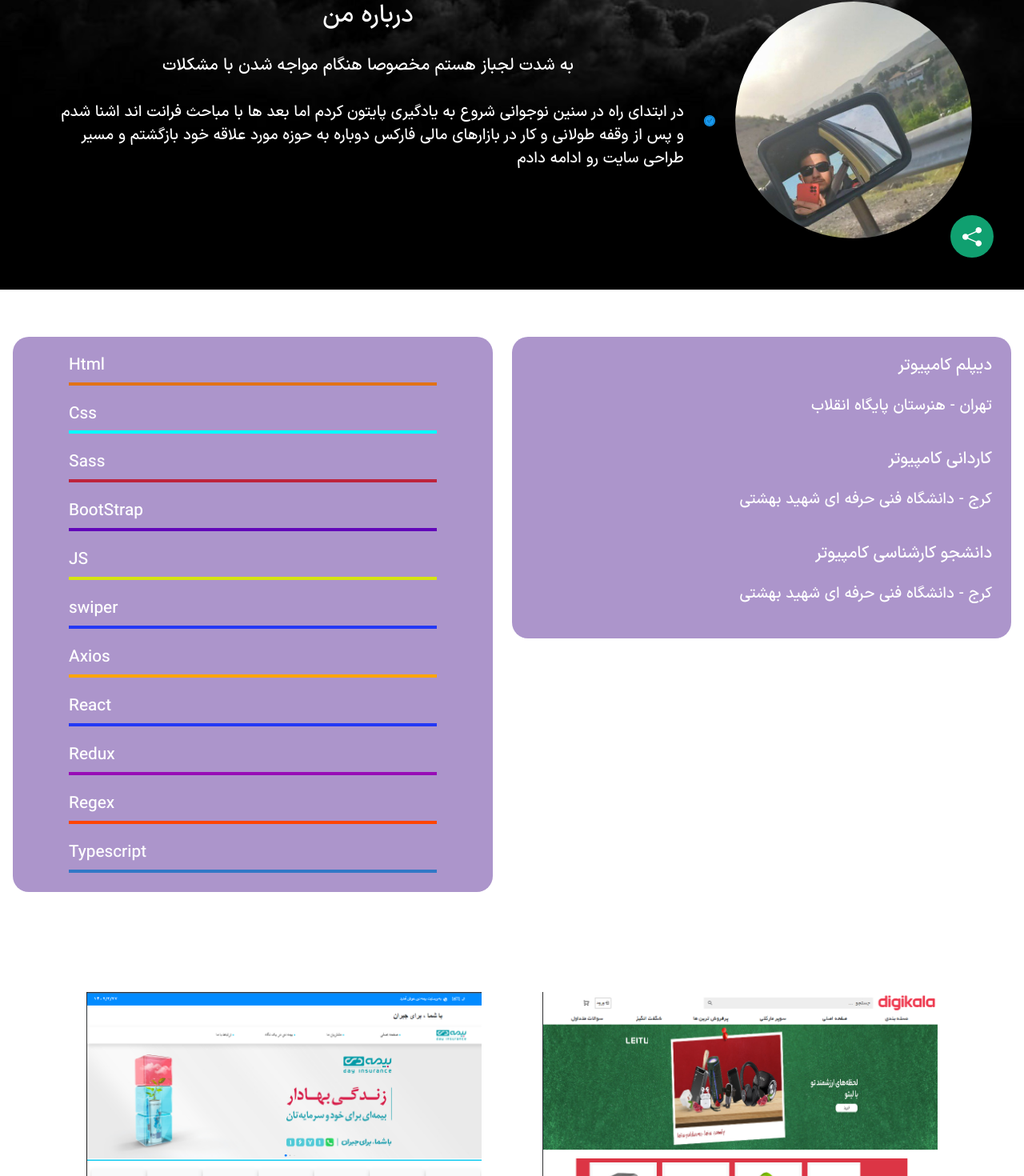
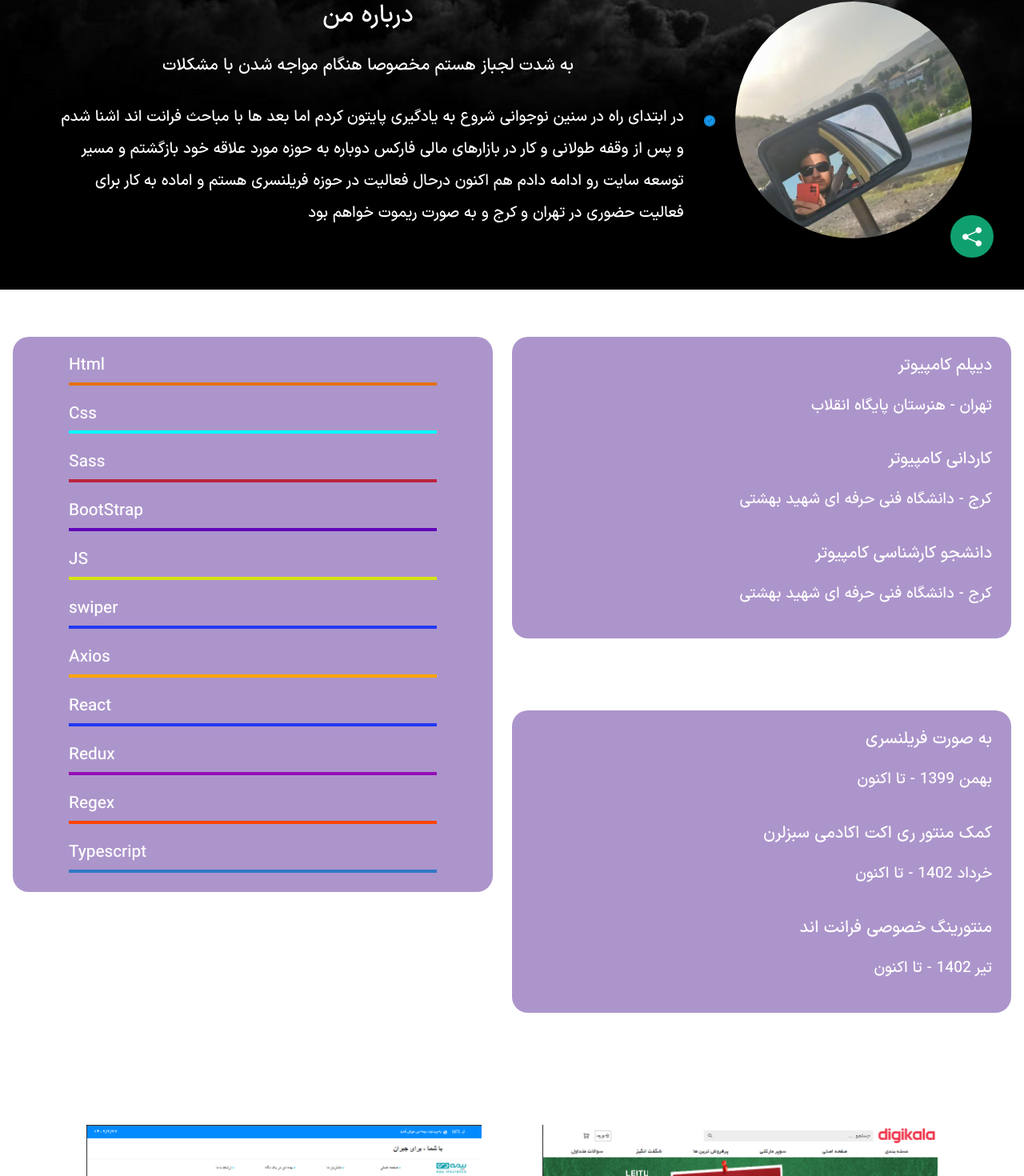
Before and after one commit to mohammadEbrahimzadeh/myResume, a React (Create React App) app: page /#/ in a window 1280 px wide. Shown: the part 438-1908 px from the top of the page at 80% size. Built offline with nearby package versions, Linux system fonts and the light colour scheme.

Commit message:
update aboutme

```diff
--- a/src/Components/AboutMe/AboutMe.jsx
+++ b/src/Components/AboutMe/AboutMe.jsx
@@ -9,11 +9,12 @@ export default function AboutMe() {
         <h3 className="text-center">
           به شدت لجباز هستم مخصوصا هنگام مواجه شدن با مشکلات
         </h3>{" "}
-        <p className="text-sm-end m-0 p-0 text-center">
+        <p className="text-sm-end aboutMeCOntent m-0 p-0 text-center">
           در ابتدای راه در سنین نوجوانی شروع به یادگیری پایتون کردم اما بعد ها
           با مباحث فرانت اند اشنا شدم و پس از وقفه طولانی و کار در بازارهای مالی
-          فارکس دوباره به حوزه مورد علاقه خود بازگشتم و مسیر طراحی سایت رو ادامه
-          دادم
+          فارکس دوباره به حوزه مورد علاقه خود بازگشتم و مسیر توسعه سایت رو ادامه
+          دادم هم اکنون درحال فعالیت در حوزه فریلنسری هستم و اماده به کار برای
+          فعالیت حضوری در تهران و کرج و به صورت ریموت خواهم بود
         </p>
       </div>
       <span className=" m-sm-3 d-none d-sm-block divImoji">
--- a/src/Components/AboutMe/_AboutMe.scss
+++ b/src/Components/AboutMe/_AboutMe.scss
@@ -2,6 +2,9 @@
   .divImoji {
     font-size: var(--fontMdBold);
     color: rgb(24, 154, 240);
+  }
+  .aboutMeCOntent {
+    line-height: 2.5rem;
   }
   .right {
     img {
--- a/src/Components/Header/Header.jsx
+++ b/src/Components/Header/Header.jsx
@@ -8,7 +8,7 @@ function Header() {
           {" "}
           به وبسایت من خوش آمدید
         </h1>
-        <h2 className="text-sm-end m-0 p-0 text-center"> K2</h2>
+        <h2 className="text-sm-end m-0 p-0 text-center"> محمد ابراهیم زاده</h2>
         <p className="text-sm-end  m-0 p-0 text-center">
           من یک توسعه دهنده فرانت هستم
         </p>
--- a/src/Components/Skills/Skills.jsx
+++ b/src/Components/Skills/Skills.jsx
@@ -96,7 +96,8 @@ export default function Skills() {
           </div>
         </div>
       </div>
-      <div className="right col-12 col-md-6 ">
+      <div className=" col-12 col-md-6 ">
+        <div className="col-12 right pb-3 text-center">
           <h2 className="pb-3 text-center">تحصیلات من</h2>{" "}
           <div
             className="list-unstyled rightSub w-100 gap-sm-4 d-flex flex-column
@@ -120,6 +121,27 @@ export default function Skills() {
             </li>
           </div>
         </div>
+        <div className="col-12 right mt-3 pb-3 text-center">
+          <h2 className="pb-3 text-center"> سوابق کاری</h2>{" "}
+          <div
+            className="list-unstyled rightSub w-100 gap-sm-4 d-flex flex-column
+          align-items-center justify-content-center gap-2 p-4"
+          >
+            <li className=" w-100 gap-sm-3 d-flex flex-column">
+              <h3 className="text-end">به صورت فریلنسری</h3>
+              <p className="text-end ">بهمن 1399 - تا اکنون</p>
+            </li>{" "}
+            <li className=" w-100 gap-sm-3 d-flex flex-column">
+              <h3 className="text-end">کمک منتور ری اکت اکادمی سبزلرن</h3>
+              <p className="text-end ">خرداد 1402 - تا اکنون</p>
+            </li>{" "}
+            <li className=" w-100 gap-sm-3 d-flex flex-column">
+              <h3 className="text-end">منتورینگ خصوصی فرانت اند</h3>
+              <p className="text-end ">تیر 1402 - تا اکنون</p>
+            </li>{" "}
+          </div>
+        </div>
+      </div>
     </div>
   );
 }
--- a/src/base.css
+++ b/src/base.css
@@ -109,6 +109,9 @@ button:hover {
 .AboutMe .divImoji {
   font-size: var(--fontMdBold);
   color: rgb(24, 154, 240);
+}
+.AboutMe .aboutMeCOntent {
+  line-height: 2.5rem;
 }
 .AboutMe .right img {
   border-radius: 50%;
```
Also changed, not shown: 12 other files (tests, documents, lock files or other folders). Lines whose indentation alone changed are shown as unchanged.
